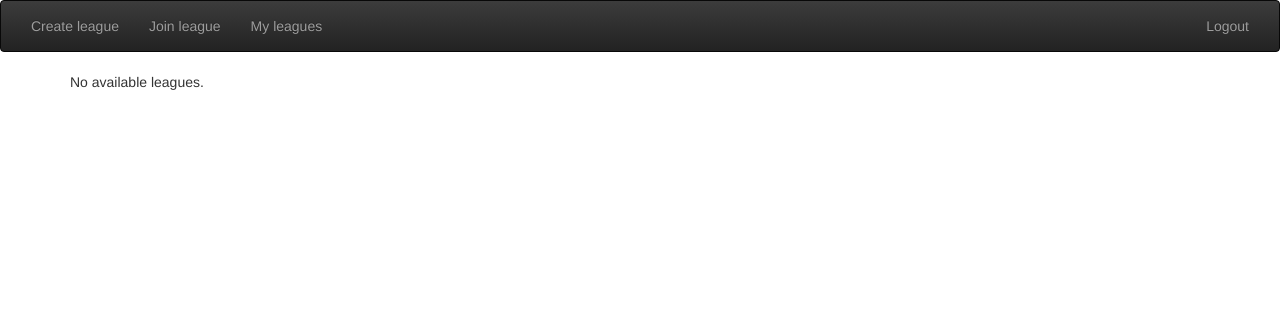
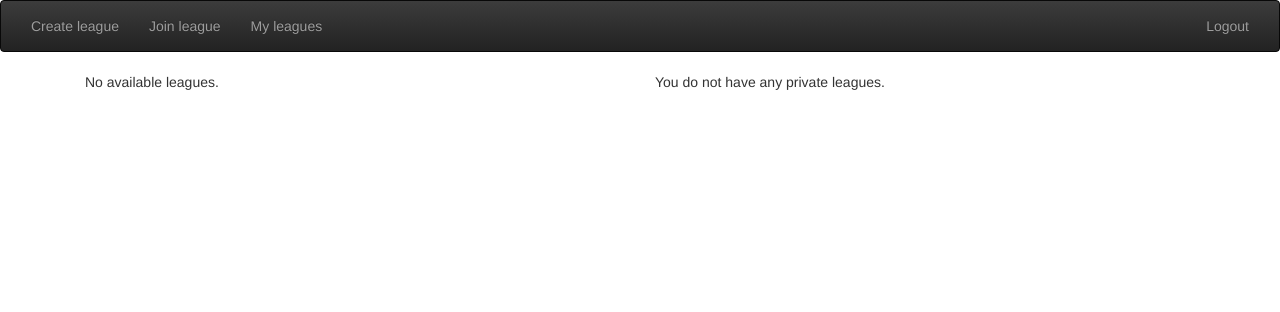
Before and after one commit to leventebakos/football-ech, a Django app: page /leagues/join_league/ in a window 1280 px wide. Shown: the top 312 px of the page. Run offline with Django 3.2, Linux system fonts and the light colour scheme; the visitor is signed in with stand-in values (Sample User, id 1); data that the repository does not hold is empty; some libraries are stand-ins or nearby versions.

Commit message:
List private leagues and keys

```diff
--- a/leagues/templates/leagues/list_available_leagues.html
+++ b/leagues/templates/leagues/list_available_leagues.html
@@ -1,6 +1,7 @@
 {% extends "base.html" %}
 
 {% block content %}
+	<div class="col-md-6">
 		{% if leagues %}
 			<table id="standings_table" class="table table-striped table-bordered">
 				<thead>
@@ -23,4 +24,28 @@
 		{% else %}
 		    <p>No available leagues.</p>
 		{% endif %}
+	</div>
+	<div class="col-md-3">
+		{% if users_private_leagues_to_return %}
+			<caption><h1>Your private leagues' secret keys</h1></caption>
+			<table id="standings_table" class="table table-striped table-bordered">
+				<thead>
+					<tr>
+						<th>League name</th>
+						<th>Secret key</th>
+					</tr>
+				</thead>
+				<tbody>
+					{% for private_league in users_private_leagues_to_return %}
+						<tr>
+							<td>{{ private_league.league_name }}</td>
+							<td>{{ private_league.league_secret_key }}</td>
+						</tr>
+					{% endfor %}
+				</tbody>
+			</table>
+		{% else %}
+		    <p>You do not have any private leagues.</p>
+		{% endif %}
+	</div>
 {% endblock %}
--- a/leagues/views.py
+++ b/leagues/views.py
@@ -36,6 +36,7 @@ def get_my_leagues(request):
 @login_required(login_url='/')
 def list_available_leagues(request):
     leagues_to_return = []
+    users_private_leagues_to_return = []
     leagues = League.objects.all()
     for league in leagues:
         if league.is_private == False:
@@ -43,7 +44,9 @@ def list_available_leagues(request):
             current_participants_in_league = LeagueParticipants.objects.filter(league = league).count()
             if current_participants_in_league < max_participants_in_league and LeagueParticipants.objects.filter(user = request.user, league = league).count() == 0:
                 leagues_to_return.append([league, max_participants_in_league - current_participants_in_league])
-    return render(request, 'leagues/list_available_leagues.html', {'leagues': leagues_to_return})
+        elif league.is_private == True and league.creator == request.user:
+            users_private_leagues_to_return.append(league)
+    return render(request, 'leagues/list_available_leagues.html', {'leagues': leagues_to_return, 'users_private_leagues_to_return': users_private_leagues_to_return})
 
 @login_required(login_url='/')
 def join_league(request, id):
```
Lines whose indentation alone changed are shown as unchanged.
